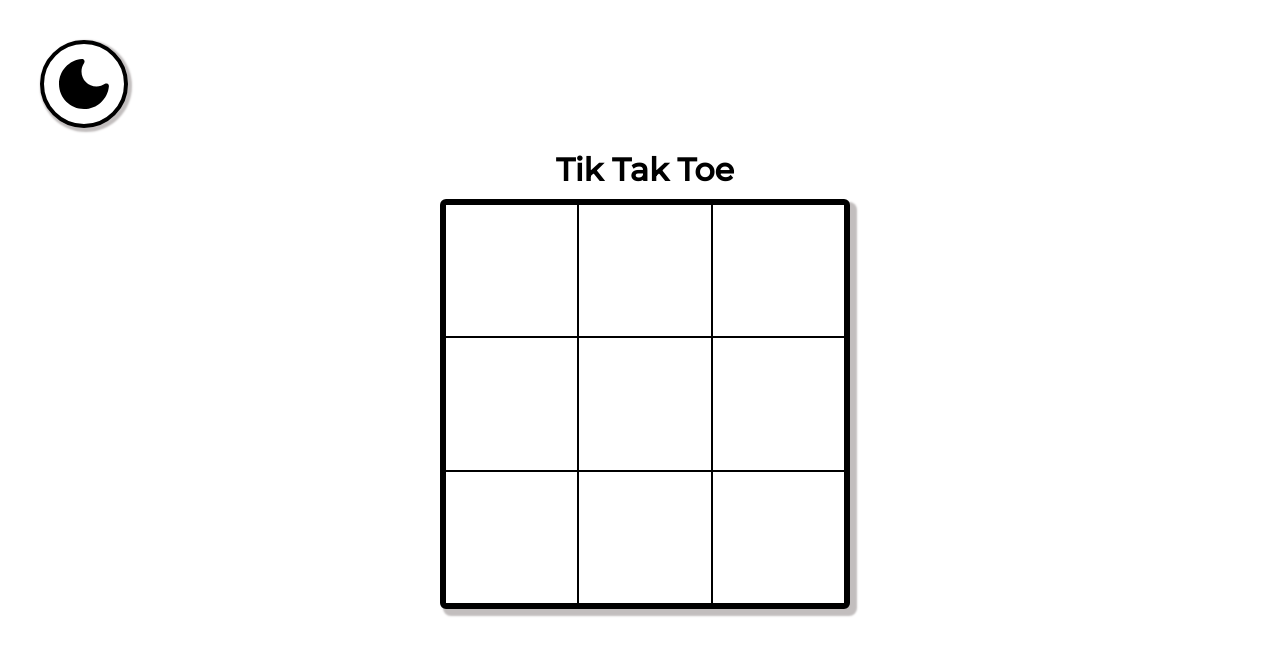
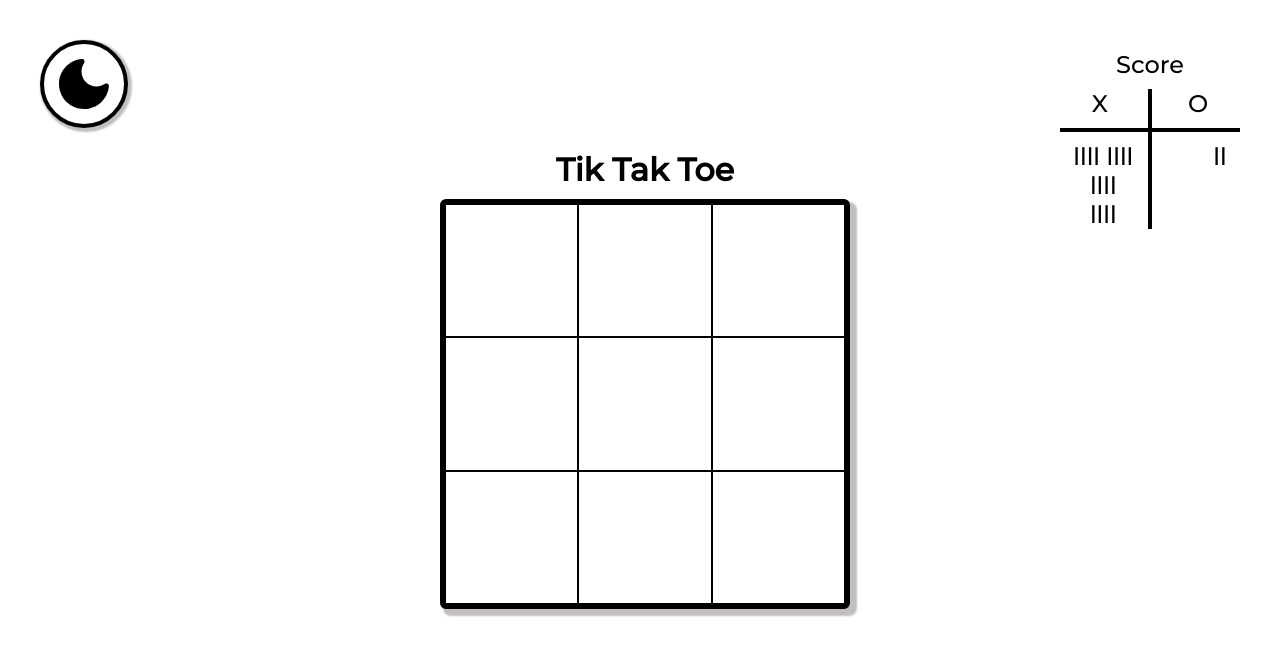
Before and after one commit to smenaquispe/michi, a React (Vite) app in the folder app/: page / in a window 1280 px wide. Shown: the top 656 px of the page. Built offline with nearby package versions, Linux system fonts and the light colour scheme.

Commit message:
css of score table done

```diff
--- a/app/src/components/PlayGround/PlayGround.jsx
+++ b/app/src/components/PlayGround/PlayGround.jsx
@@ -1,8 +1,10 @@
-import styles from './PlayGround.module.css'
+import { useEffect, useState } from 'react';
 import Table from "../Table/Table";
 import Advice from '../WinAdvice/Advice';
-import { useEffect, useState } from 'react';
 import ThemeButton from '../ThemeButton/ThemeButton';
+import Score from '../Score/Score';
+import styles from './PlayGround.module.css'
+
 
 function PlayGround () {
 
@@ -51,7 +53,9 @@ function PlayGround () {
                 }
 
             </main>
+
             <ThemeButton />
+            <Score />
         </>
     )
 }
--- /dev/null
+++ b/app/src/components/Score/Score.jsx
@@ -0,0 +1,31 @@
+import styles from './Score.module.css'
+
+function Score (){
+    return (
+        <div className={styles.scoreTable}>
+            <div className={styles.scoreTittle}>
+                Score
+            </div>
+            <div className={styles.scoreSpaces}>
+                <div className={styles.letters}>
+                    <p>X</p>
+                    <p>O</p>
+                </div>
+                <div className={styles.scores}>
+                    <p>
+                        llll llll
+                        <br />
+                        llll
+                        <br />
+                        llll
+                        <br />
+
+                    </p>
+                    <p>ll</p>
+                </div>
+            </div>
+        </div>
+    )
+}
+
+export default Score;
--- /dev/null
+++ b/app/src/components/Score/Score.module.css
@@ -0,0 +1,50 @@
+.scoreTable {
+    display: flex;
+    flex-direction: column;
+    width: 180px;
+    text-align: center;
+    position: absolute;
+    right: 40px;
+    top: 40px;
+    font-size: x-large;
+
+    color: var(--secundary-color);
+}
+
+.scoreTittle {
+    padding: 10px;
+}
+
+.scoreSpaces {
+    display: flex;
+    flex-direction: column;
+    justify-content: space-around;
+}
+
+.letters, .scores {
+    position: relative;
+    display: flex;
+    width: 100%;
+    justify-content: center;
+    gap: 80px;
+}
+
+.letters {
+    padding-bottom: 10px;
+    border-bottom: 4px solid var(--secundary-color);
+}
+
+.scores {
+    padding-top: 10px;
+}
+
+.letters::before, .scores::before {
+    content: "";
+    position: absolute;
+    top: 0;
+    bottom: 0;
+    left: 50%;
+    width: 4px;
+    background-color: var(--secundary-color);
+    transform: translateX(-50%);
+}
```
